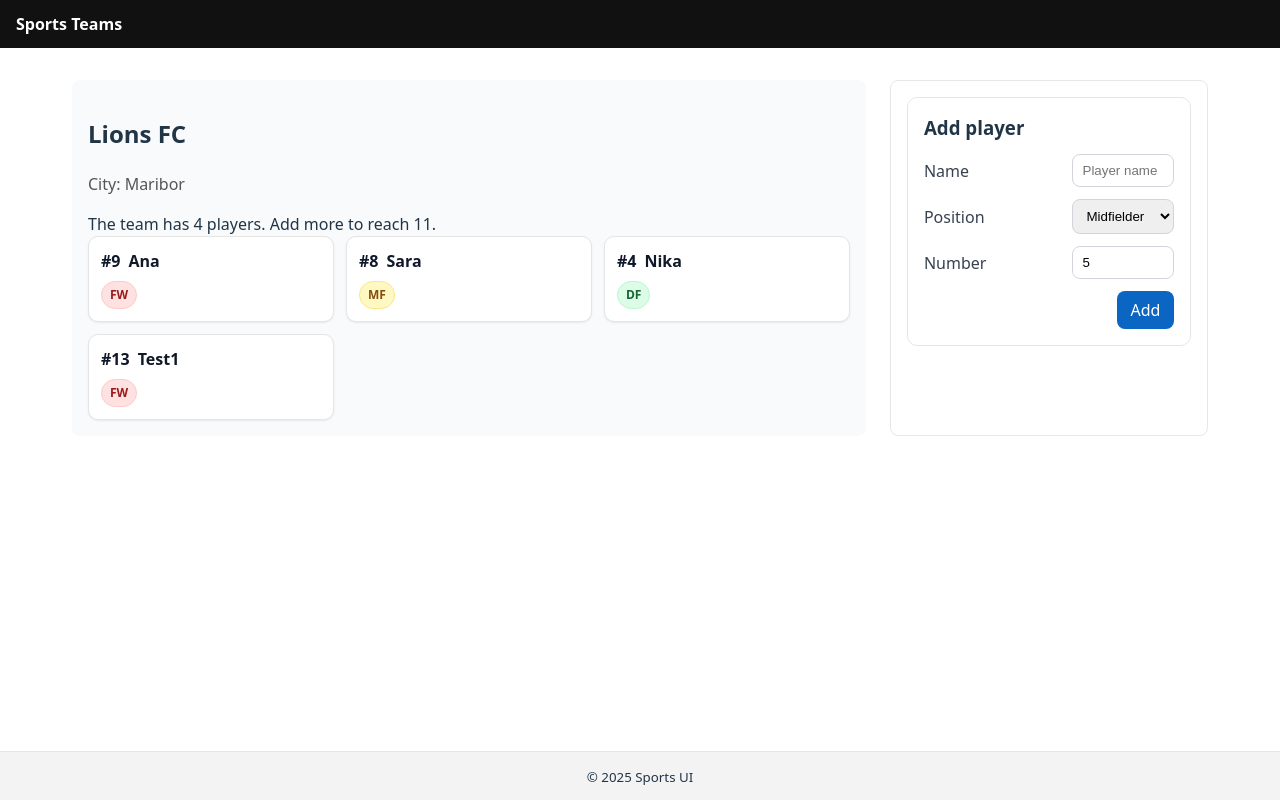
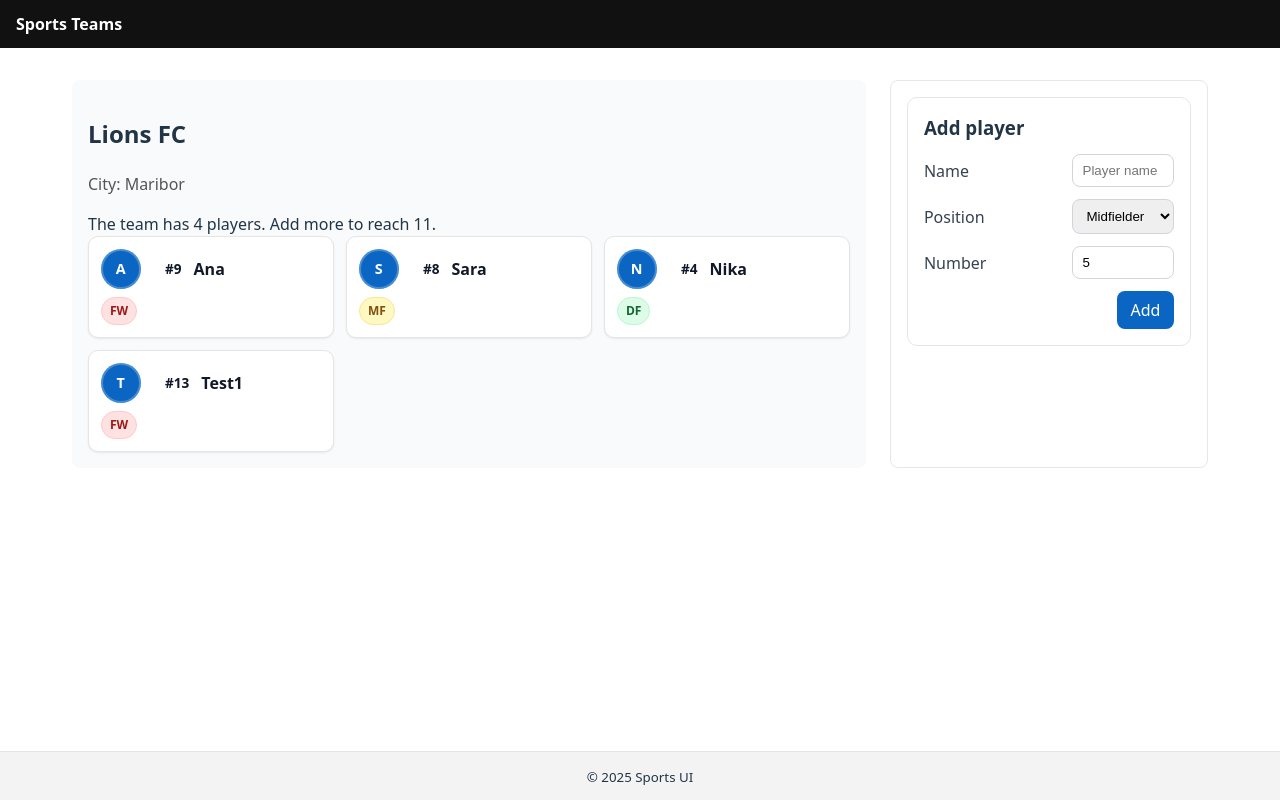
Before and after one commit to paulaferi/sports-ui, a React (Vite) app: page /team/1 in a window 1280 px wide. Built offline with nearby package versions, Linux system fonts and the light colour scheme; data requests are answered from the project's data file.

Commit message:
feat: nuevo jugador y nuevo equipo

```diff
--- a/db.json
+++ b/db.json
@@ -84,6 +84,20 @@
       "name": "Test",
       "position": "MF",
       "number": 1
+    },
+    {
+      "id": "9c5b",
+      "teamId": "7d2b",
+      "name": "Test",
+      "position": "MF",
+      "number": 2
+    },
+    {
+      "id": "fc1d",
+      "teamId": "7d2b",
+      "name": "Test",
+      "position": "MF",
+      "number": 3
     }
   ]
 }
--- a/src/components/Player/PlayerCard.css
+++ b/src/components/Player/PlayerCard.css
@@ -19,15 +19,36 @@
 /* Cabecera: número + nombre */
 .player-card__header {
   display: flex;
-  align-items: baseline;
-  gap: 0.5rem;
+  align-items: center;
+  gap: 0.75rem;
   margin-bottom: 0.5rem;
+}
+
+.player-card__avatar {
+  width: 40px;
+  height: 40px;
+  border-radius: 50%;
+  background: #0a66c2; /* azul corporativo */
+  color: #fff;
+  display: flex;
+  align-items: center;
+  justify-content: center;
+  font-weight: 700;
+  font-size: 0.9rem;
+  letter-spacing: 0.5px;
+  box-shadow: inset 0 0 0 2px rgba(255, 255, 255, 0.25);
+}
+
+.player-card__info {
+  display: flex;
+  flex-direction: column;
 }
 
 .player-card__number {
   display: inline-block;
   font-weight: 700;
   color: #0f172a; /* slate-900 */
+  font-size: 0.85rem;
 }
 
 .player-card__name {
--- a/src/components/Player/PlayerCard.tsx
+++ b/src/components/Player/PlayerCard.tsx
@@ -7,6 +7,8 @@ export function PlayerCard({ player }: { player: Player }) {
   return (
     <article className={`player-card ${posClass}`}>
       <header className="player-card__header">
+        <div className="player-card__avatar">{getInitials(player.name)}</div>
+        <div className="player-card__info"></div>
         <span className="player-card__number">#{player.number}</span>
         <h4 className="player-card__name">{player.name}</h4>
       </header>
@@ -17,3 +19,10 @@ export function PlayerCard({ player }: { player: Player }) {
     </article>
   );
 }
+
+function getInitials(name: string) {
+  const parts = name.trim().split(/\s+/);
+  const first = parts[0]?.[0] ?? "";
+  const second = parts.length > 1 ? parts[parts.length - 1][0] : "";
+  return (first + second).toUpperCase();
+}
```
